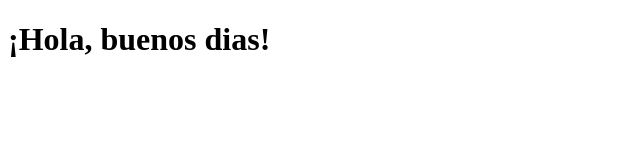
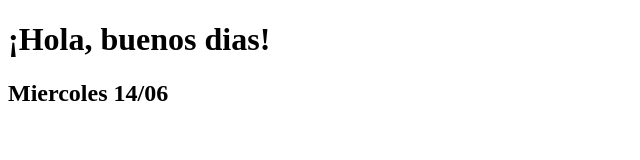
Before and after one commit to iarablanco09/Desarrollo-Web, a plain HTML site: page index.html in a window 1280 px wide. Shown: the whole page, without its empty margins (0-640 px from the left). Drawn offline with Linux system fonts and the light colour scheme.

Commit message:
cambios de rama

```diff
--- a/index.html
+++ b/index.html
@@ -8,5 +8,6 @@
 </head>
 <body>
     <h1>¡Hola, buenos dias!</h1>
+    <h2> Miercoles 14/06</h2>
 </body>
 </html>
```
